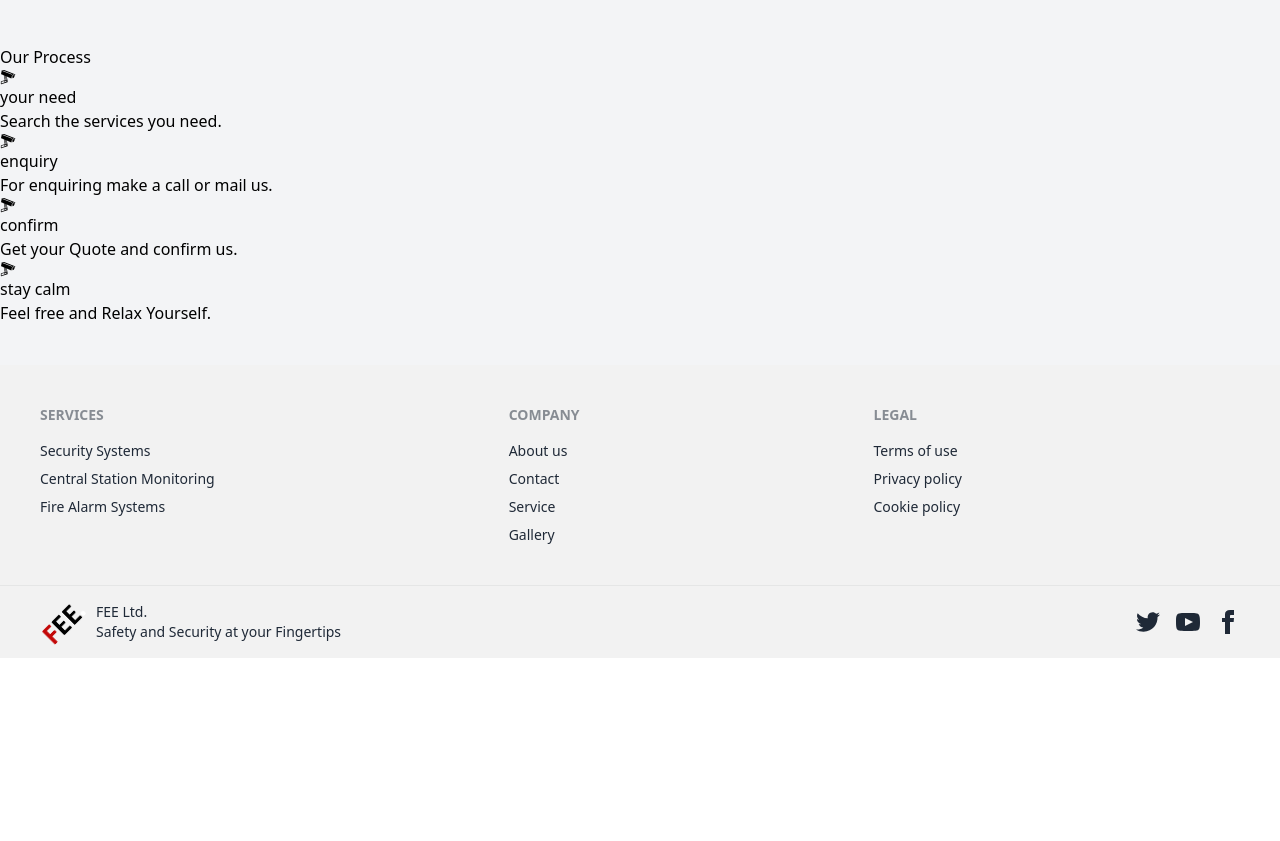
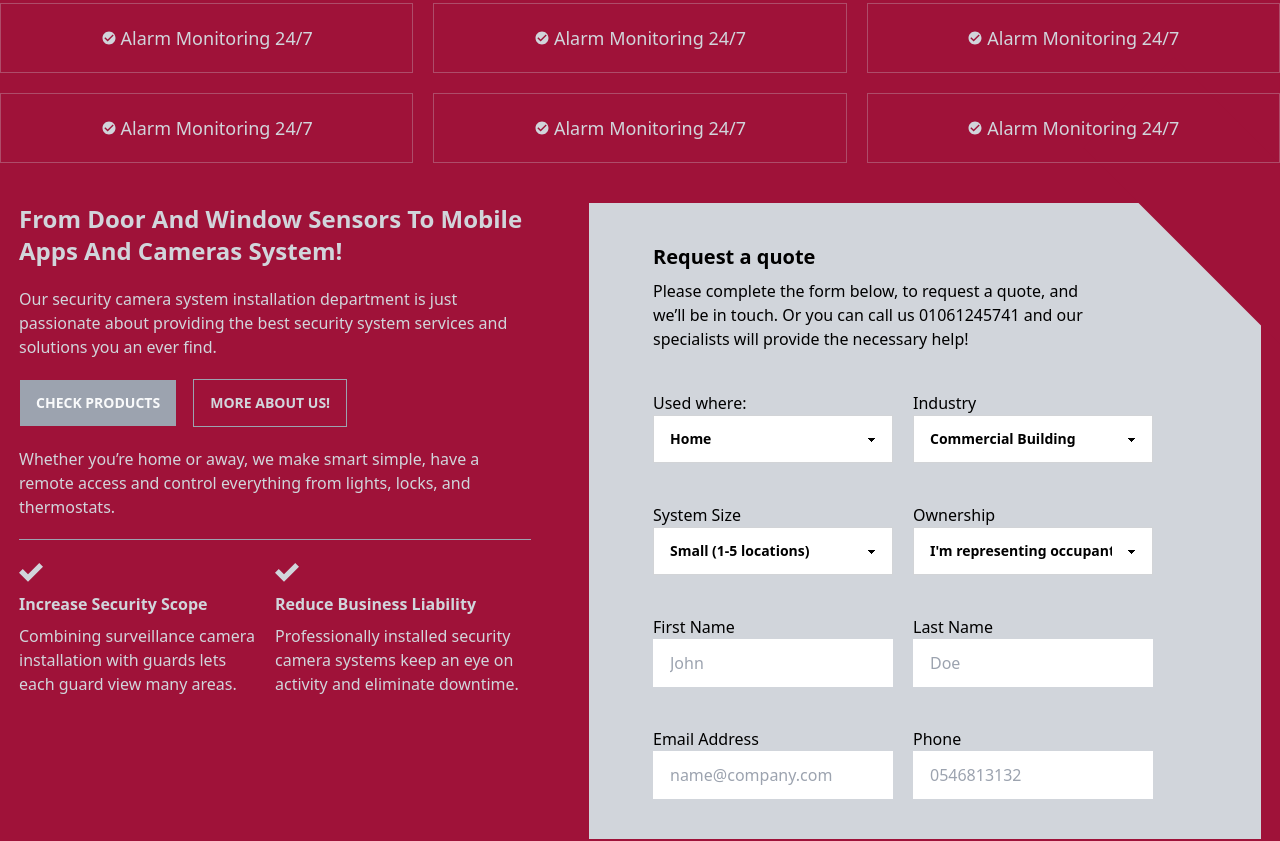
Before and after one commit to rockyessel/Finlac-I.T-Engineering-Ltd, a Next.js app: page / in a window 1280 px wide. Shown: the part 2900-3741 px from the top of the page. Before the commit the page ends 3558 px from the top, so only its background shows below. Built offline with nearby package versions, Linux system fonts and the light colour scheme.

Commit message:
almost done

```diff
--- a/pages/index.tsx
+++ b/pages/index.tsx
@@ -9,6 +9,8 @@ import { AiOutlineArrowDown } from 'react-icons/ai';
 import { GiCctvCamera } from 'react-icons/gi';
 import AccordionCard from '../components/accordion-card';
 import { OurFeatures } from '../components';
+import { IoMdCheckmarkCircle } from 'react-icons/io';
+import { ImCheckmark } from 'react-icons/im';
 
 const Home = () => {
   return (
@@ -193,7 +195,9 @@ FEE is a company that provides CCTV products and services for home and business
 
       <section>
         <div>
-          <p>Solutions For Your Security</p>
+          <p className='w-full md:text-start font-bold  text-3xl sm:text-4xl md:text-5xl lg:text-6xl xl:text-7xl 2xl:text-8xl'>
+            Solutions For Your Security
+          </p>
           <p>
             Reduce the probability of crime happening on your property, it will
             reduce or eliminate any liability that falls on you if you can show
@@ -394,7 +398,7 @@ FEE is a company that provides CCTV products and services for home and business
         </div>
       </section>
 
-      <section className='h-screen w-full flex items-center justify-center'>
+      <section className='hidden h-full w-full md:flex md:items-center md:justify-center'>
         <section className='w-full'>
           <div>
             <p>Our Best Features</p>
@@ -403,30 +407,214 @@ FEE is a company that provides CCTV products and services for home and business
         </section>
       </section>
 
-      <section>
+      <section className='w-screen bg-rose-800 text-gray-300 flex flex-col gap-10 py-10'>
         <div>
-          <p>Our Process</p>
+          <p className='w-full text-gray-300 md:text-start font-bold  text-3xl sm:text-4xl md:text-5xl lg:text-6xl xl:text-7xl 2xl:text-8xl'>
+            More Reasons to Choose Us!
+          </p>
+
+          <ul className='grid grid-cols-1 md:grid-cols-2 lg:grid-cols-3 gap-5'>
+            <li className='flex gap-1 justify-center w-full md:max-w-md duration-700 transition-shadow items-center p-5 border-[0.3px] group border-gray-300 border-opacity-[0.3] max-h-md  hover:text-black z-[100]'>
+              <IoMdCheckmarkCircle />
+              <span className='font-medium text-lg'>Alarm Monitoring 24/7</span>
+            </li>
+            <li className='flex gap-1 justify-center w-full md:max-w-md duration-700 transition-shadow items-center p-5 border-[0.3px] group border-gray-300 border-opacity-[0.3] max-h-md  hover:text-black z-[100]'>
+              <IoMdCheckmarkCircle />
+              <span className='font-medium text-lg'>Alarm Monitoring 24/7</span>
+            </li>
+            <li className='flex gap-1 justify-center w-full md:max-w-md duration-700 transition-shadow items-center p-5 border-[0.3px] group border-gray-300 border-opacity-[0.3] max-h-md  hover:text-black z-[100]'>
+              <IoMdCheckmarkCircle />
+              <span className='font-medium text-lg'>Alarm Monitoring 24/7</span>
+            </li>
+            <li className='flex gap-1 justify-center w-full md:max-w-md duration-700 transition-shadow items-center p-5 border-[0.3px] group border-gray-300 border-opacity-[0.3] max-h-md  hover:text-black z-[100]'>
+              <IoMdCheckmarkCircle />
+              <span className='font-medium text-lg'>Alarm Monitoring 24/7</span>
+            </li>
+            <li className='flex gap-1 justify-center w-full md:max-w-md duration-700 transition-shadow items-center p-5 border-[0.3px] group border-gray-300 border-opacity-[0.3] max-h-md  hover:text-black z-[100]'>
+              <IoMdCheckmarkCircle />
+              <span className='font-medium text-lg'>Alarm Monitoring 24/7</span>
+            </li>
+            <li className='flex gap-1 justify-center w-full md:max-w-md duration-700 transition-shadow items-center p-5 border-[0.3px] group border-gray-300 border-opacity-[0.3] max-h-md  hover:text-black z-[100]'>
+              <IoMdCheckmarkCircle />
+              <span className='font-medium text-lg'>Alarm Monitoring 24/7</span>
+            </li>
+          </ul>
         </div>
-        <div className=''>
-          <div>
-            <GiCctvCamera />
-            <span>your need</span>
-            <p>Search the services you need.</p>
+
+        <div className='w-full flex flex-col lg:flex-row justify-around gap-5'>
+          <div className='max-w-lg divide-y divide-gray-400'>
+            <div className='flex flex-col gap-5 pb-5'>
+              <p className='text-2xl font-bold'>
+                From Door And Window Sensors To Mobile Apps And Cameras System!
+              </p>
+              <p>
+                Our security camera system installation department is just
+                passionate about providing the best security system services and
+                solutions you an ever find.
+              </p>
+              <div className='flex gap-4'>
+                <button className='btn btn-primary rounded-none bg-gray-400 text-gray-50 border-rose-800 active:bg-transparent hover:bg-rose-900 hover:border-gray-400'>
+                  Check Products
+                </button>
+                <button className='btn btn-outline rounded-none border-gray-400 text-gray-300 active:bg-rose-800 hover:bg-rose-900 hover:border-gray-400'>
+                  More About Us!
+                </button>
+              </div>
+              <p>
+                Whether you’re home or away, we make smart simple, have a remote
+                access and control everything from lights, locks, and
+                thermostats.
+              </p>
+            </div>
+            <div className='flex gap-5 pt-5'>
+              <div className='max-w-[16rem] flex flex-col gap-2'>
+                <ImCheckmark className='text-2xl' />
+                <p className='font-bold'>Increase Security Scope</p>
+                <p>
+                  Combining surveillance camera installation with guards lets
+                  each guard view many areas.
+                </p>
+              </div>
+              <div className='max-w-[16rem] flex flex-col gap-2'>
+                <ImCheckmark className='text-2xl' />
+                <p className='font-bold'>Reduce Business Liability</p>
+                <p>
+                  Professionally installed security camera systems keep an eye
+                  on activity and eliminate downtime.
+                </p>
+              </div>
+            </div>
           </div>
-          <div>
-            <GiCctvCamera />
-            <span>enquiry</span>
-            <p>For enquiring make a call or mail us.</p>
-          </div>
-          <div>
-            <GiCctvCamera />
-            <span>confirm</span>
-            <p>Get your Quote and confirm us.</p>
-          </div>
-          <div>
-            <GiCctvCamera />
-            <span>stay calm</span>
-            <p>Feel free and Relax Yourself.</p>
+
+          <div className='w-full md:max-w-2xl px-4 md:px-16 py-10 text-black bg-gray-300  relative before:block before:absolute before:bg-rose-800 before:h-32 before:w-[22rem] before:z-[1] before:rotate-[45deg] before:-top-[2.5rem] before:left-[30.5rem]'>
+            <form className='flex flex-col gap-10'>
+              <div className='max-w-md flex flex-col gap-2'>
+                <p className='font-bold text-xl'>Request a quote</p>
+                <p>
+                  Please complete the form below, to request a quote, and we’ll
+                  be in touch. Or you can call us{' '}
+                  <span className='text-medium'>01061245741</span> and our
+                  specialists will provide the necessary help!
+                </p>
+              </div>
+
+              <div className='flex flex-col md:flex-row gap-5'>
+                <div className='flex flex-col'>
+                  <label>Used where:</label>
+                  <select
+                    title='options'
+                    className='select select-bordered w-full md:w-[15rem] rounded-none'
+                  >
+                    <option value='For Home'>Home</option>
+                    <option value='For Business'>Business</option>
+                  </select>
+                </div>
+
+                <div className='flex flex-col'>
+                  <label>Industry</label>
+                  <select
+                    title='options'
+                    className='select select-bordered w-full md:w-[15rem] rounded-none'
+                  >
+                    <option value='commercial building'>
+                      Commercial Building
+                    </option>
+                    <option value='manufacturing and logistics'>
+                      Manufacturing & Logistics
+                    </option>
+                    <option value='Pharmaceutic & Biotech'>
+                      Pharmaceutic & Biotech
+                    </option>
+                    <option value='Educational Buildings'>
+                      Educational Buildings
+                    </option>
+                    <option value='Healthcare Buildings'>
+                      Healthcare Buildings
+                    </option>
+                    <option value='Finance & Banking'>Finance & Banking</option>
+                    <option value='Others'>Others</option>
+                  </select>
+                </div>
+              </div>
+
+              <div className='flex flex-col md:flex-row gap-5'>
+                <div className='flex flex-col'>
+                  <label>System Size</label>
+                  <select
+                    title={''}
+                    name='option'
+                    id=''
+                    className='select select-bordered w-full md:w-[15rem] rounded-none'
+                  >
+                    <option value='Small (1-5 locations)'>
+                      Small (1-5 locations)
+                    </option>
+                    <option value='Medium (6-10 locations)'>
+                      Medium (6-10 locations)
+                    </option>
+                    <option value='Large (11-20 locations)'>
+                      Large (11-20 locations)
+                    </option>
+                    <option value="I don't know">I don&apos;t Know</option>
+                  </select>
+                </div>
+
+                <div className='flex flex-col'>
+                  <label>Ownership</label>
+                  <select
+                    title={''}
+                    name='option'
+                    id=''
+                    className='select select-bordered w-full md:w-[15rem] rounded-none'
+                  >
+                    <option value="I'm representing occupant">
+                      I&apos;m representing occupant
+                    </option>
+                    <option value='I own the place'>I own the place</option>
+                  </select>
+                </div>
+              </div>
+
+              <div className='flex flex-col md:flex-row gap-5'>
+                <div className='flex flex-col'>
+                  <label>First Name</label>
+                  <input
+                    type='text'
+                    placeholder='John'
+                    className='input w-full rounded-none md:w-[15rem]'
+                  />
+                </div>
+
+                <div className='flex flex-col'>
+                  <label>Last Name</label>
+                  <input
+                    type='text'
+                    placeholder='Doe'
+                    className='input w-full rounded-none md:w-[15rem]'
+                  />
+                </div>
+              </div>
+
+              <div className='flex flex-col md:flex-row gap-5'>
+                <div className='flex flex-col'>
+                  <label>Email Address</label>
+                  <input
+                    type='text'
+                    placeholder='name@company.com'
+                    className='input w-full rounded-none md:w-[15rem]'
+                  />
+                </div>
+
+                <div className='flex flex-col'>
+                  <label>Phone</label>
+                  <input
+                    type='text'
+                    placeholder='0546813132'
+                    className='input w-full rounded-none md:w-[15rem]'
+                  />
+                </div>
+              </div>
+            </form>
           </div>
         </div>
       </section>
--- a/styles/globals.css
+++ b/styles/globals.css
@@ -6,20 +6,3 @@
   font-family: 'burtons';
   src: url('../public/Burtons.otf');
 }
-
-.popup-btn {
-  z-index: 1000;
-  position: fixed;
-  gap: 0.5rem;
-  display: flex;
-  width: 100px;
-  height: 100px;
-  right: 0;
-  top: 50%;
-  padding: 1%;
-  -webkit-transform: rotate(90deg);
-  -moz-transform: rotate(90deg);
-  -o-transform: rotate(90deg);
-  -ms-transform: rotate(90deg);
-  transform: rotate(90deg);
-}
```
